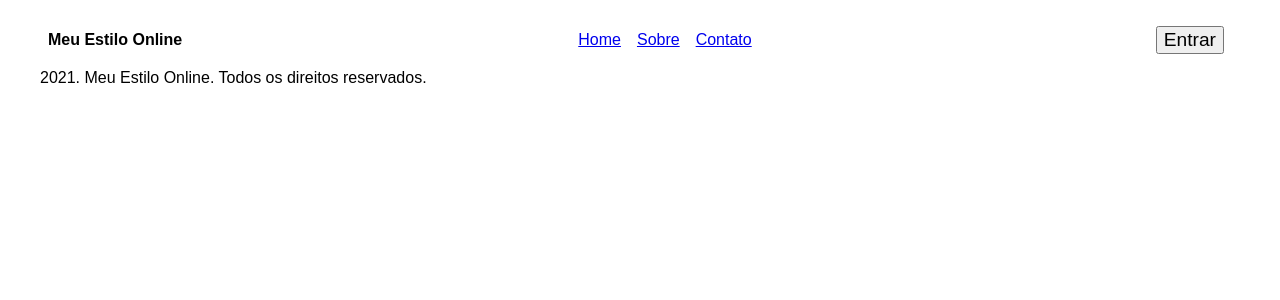
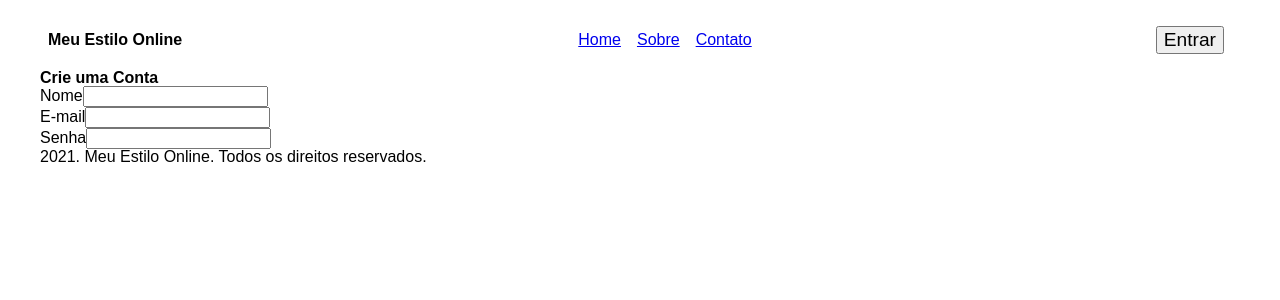
Before and after one commit to lydyanah/projeto-senac, a React (Create React App) app: page /cadastro in a window 1280 px wide. Shown: the top 300 px of the page. Built offline with nearby package versions, Linux system fonts and the light colour scheme.

Commit message:
+ conteúdo tela de login

```diff
--- a/src/pages/login/index.tsx
+++ b/src/pages/login/index.tsx
@@ -4,7 +4,7 @@ const Login = () => {
   return (
     <>
       <ExternalPage>
-        <h1>Faça o Login</h1> {/*Essa é a página de Login...*/}
+        <h1>Faça seu Login</h1>
         <form action="">
         <div>
         <label htmlFor="email">E-mail</label>
--- a/src/pages/signup/index.tsx
+++ b/src/pages/signup/index.tsx
@@ -3,7 +3,33 @@ import ExternalPage from "../../components/ExternalPage/ExternalPage";
 const Signup = () => {
   return (
     <ExternalPage>
-
+          <h1>Crie uma Conta</h1>
+        <form action="">
+        <div>
+        <label htmlFor="nome">Nome</label>
+          <input
+          type="nome"
+          id="nome"
+          name="nome">
+          </input>
+        </div>
+        </form>
+        <div>
+        <label htmlFor="email">E-mail</label>
+          <input
+          type="email"
+          id="email"
+          name="email">
+          </input>
+        </div>
+        <div>
+        <label htmlFor="password">Senha</label>
+          <input
+          type="password"
+          id="password"
+          name="password">
+          </input>
+        </div>
     </ExternalPage>
 );
 };
```
